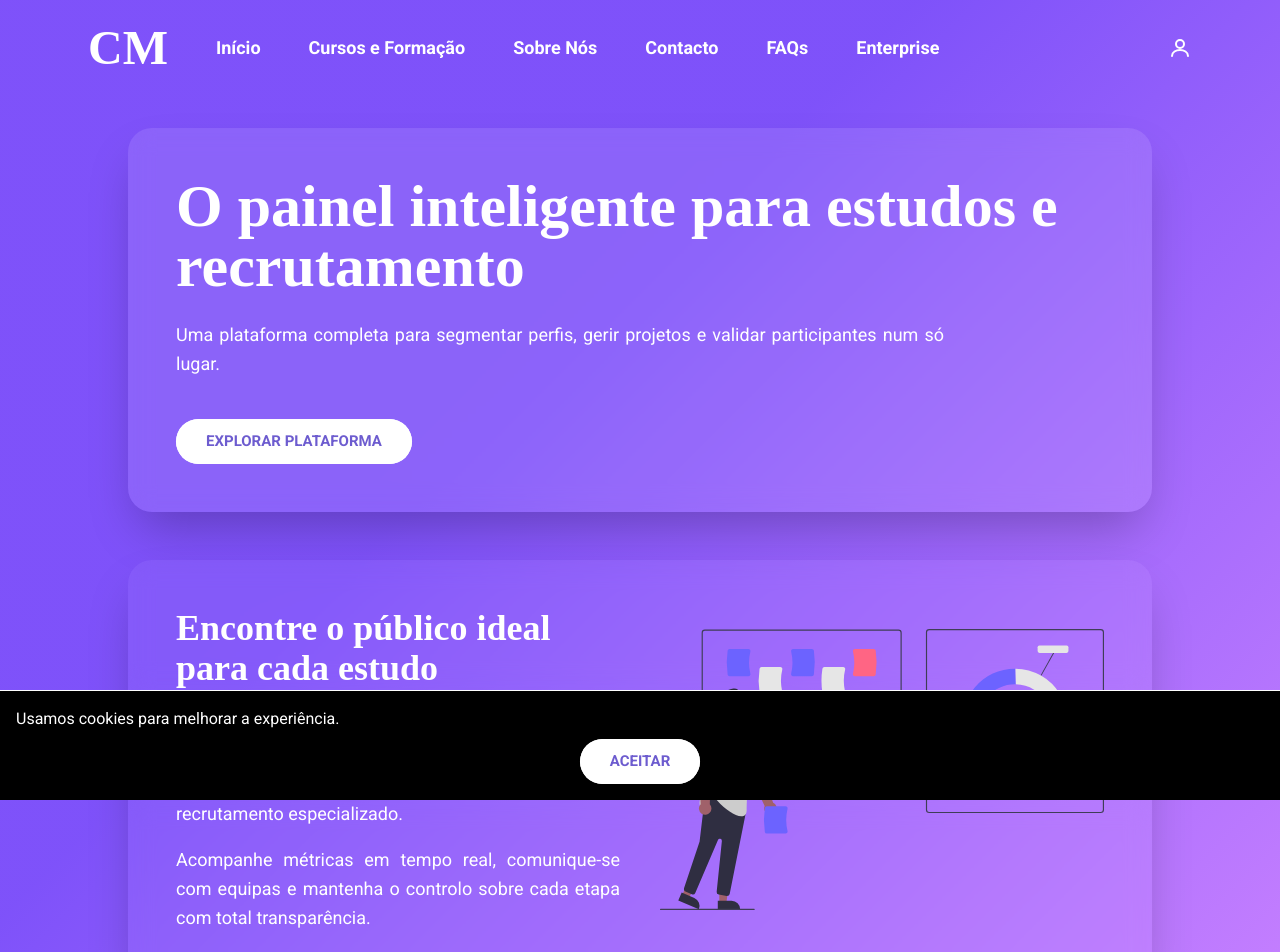
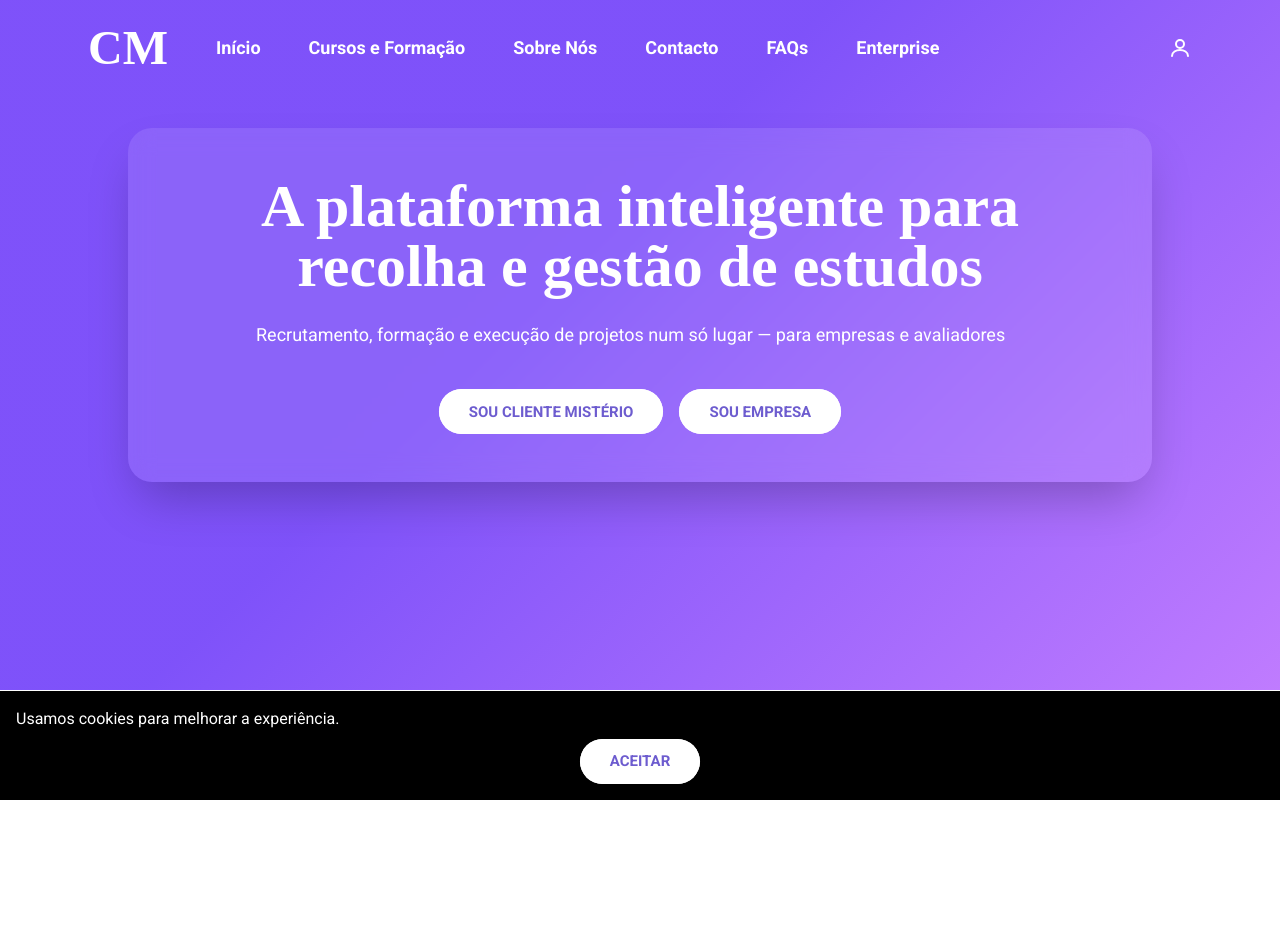
Before and after one commit to msantos51/clientemisterio, a Next.js app in the folder frontend/: page / in a window 1280 px wide. Shown: the top 952 px of the page. After the commit the page ends 800 px from the top, so only its background shows below. Built offline with nearby package versions, Linux system fonts and the light colour scheme; no server answers; a web font is replaced by a local one.

Commit message:
Center hero content and reorder CTA buttons

```diff
--- a/frontend/app/(public)/page.tsx
+++ b/frontend/app/(public)/page.tsx
@@ -1,6 +1,5 @@
 'use client'
 
-import Image from 'next/image'
 import Link from 'next/link'
 import { useEffect, useState } from 'react'
 
@@ -23,53 +22,26 @@ export default function HomePage() {
   return (
     // Container principal com espaçamento uniforme
     <main className="flex flex-col items-center">
-      {/* Secção de destaque sem elementos visuais de fundo */}
-      <section className="mx-auto w-full max-w-5xl rounded-3xl bg-white/10 px-6 py-12 text-white shadow-2xl backdrop-blur-md md:px-12">
-        {/* Título principal do painel */}
+      {/* Secção de destaque sem elementos visuais de fundo, com conteúdo centralizado */}
+      <section className="mx-auto w-full max-w-5xl rounded-3xl bg-white/10 px-6 py-12 text-white text-center shadow-2xl backdrop-blur-md md:px-12">
+        {/* Título principal atualizado da plataforma, centrado horizontalmente */}
         <h1 className="logo-font text-4xl font-bold leading-tight md:text-6xl">
-          O painel inteligente para estudos e recrutamento
+          A plataforma inteligente para recolha e gestão de estudos
         </h1>
 
-        {/* Subtítulo descritivo da plataforma */}
-        <p className="mt-6 max-w-3xl text-lg leading-relaxed">
-          Uma plataforma completa para segmentar perfis, gerir projetos e validar participantes num só lugar.
+        {/* Subtítulo descritivo da plataforma, centrado e com largura máxima controlada */}
+        <p className="mt-6 mx-auto max-w-3xl text-lg leading-relaxed">
+          Recrutamento, formação e execução de projetos num só lugar — para empresas e avaliadores
         </p>
 
-        {/* Botão de chamada à ação ajustado ao estado do utilizador */}
-        <div className="mt-10">
-          <Link href={isLoggedIn ? '/dashboard' : '/inscrever-se'} className="btn">
-            Explorar plataforma
+        {/* Conjunto de botões de chamada à ação alinhados e centralizados, com ordem solicitada */}
+        <div className="mt-10 flex flex-wrap items-center justify-center gap-4">
+          <Link href={isLoggedIn ? '/dashboard' : '/inscrever-se'} className="btn btn-outline">
+            Sou Cliente Mistério
           </Link>
-        </div>
-      </section>
-
-      {/* Nova secção informativa com imagem ilustrativa à direita */}
-      <section className="mx-auto mt-10 w-full max-w-5xl rounded-3xl bg-white/5 px-6 py-12 text-white shadow-2xl backdrop-blur-md md:mt-12 md:px-12">
-        <div className="grid items-center gap-10 md:grid-cols-2">
-          {/* Coluna esquerda com descrição detalhada da oferta */}
-          <div>
-            <h2 className="logo-font text-3xl font-semibold leading-tight md:text-4xl">
-              Encontre o público ideal para cada estudo
-            </h2>
-            <p className="mt-6 text-lg leading-relaxed">
-              Combine filtros avançados, gestão de projetos e validação de participantes numa interface desenhada para acelerar campanhas de investigação e recrutamento especializado.
-            </p>
-            <p className="mt-4 text-lg leading-relaxed">
-              Acompanhe métricas em tempo real, comunique-se com equipas e mantenha o controlo sobre cada etapa com total transparência.
-            </p>
-          </div>
-
-          {/* Coluna direita dedicada à ilustração da secção */}
-          <div className="flex justify-center md:justify-end">
-            <Image
-              src="/images/undraw_marketing_vz5j.svg"
-              alt="Ilustração de campanhas de marketing dirigidas"
-              width={520}
-              height={360}
-              className="max-w-full"
-              priority
-            />
-          </div>
+          <Link href="/enterprise" className="btn">
+            Sou Empresa
+          </Link>
         </div>
       </section>
     </main>
```
